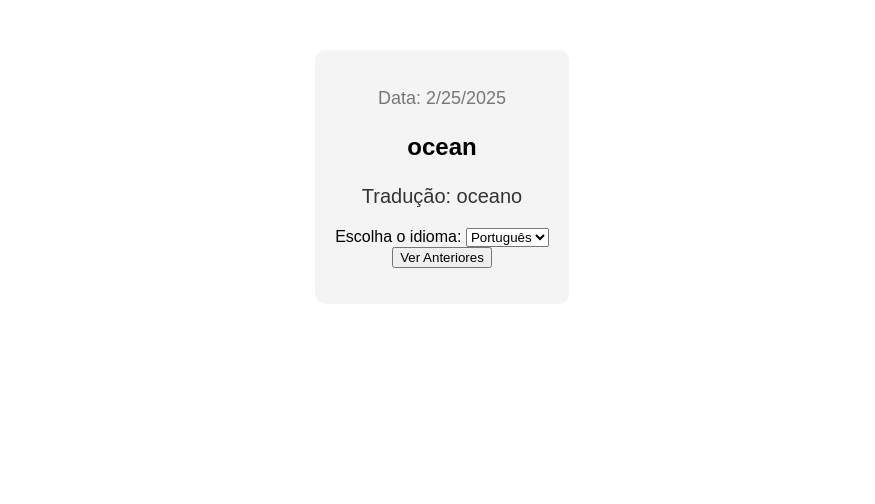
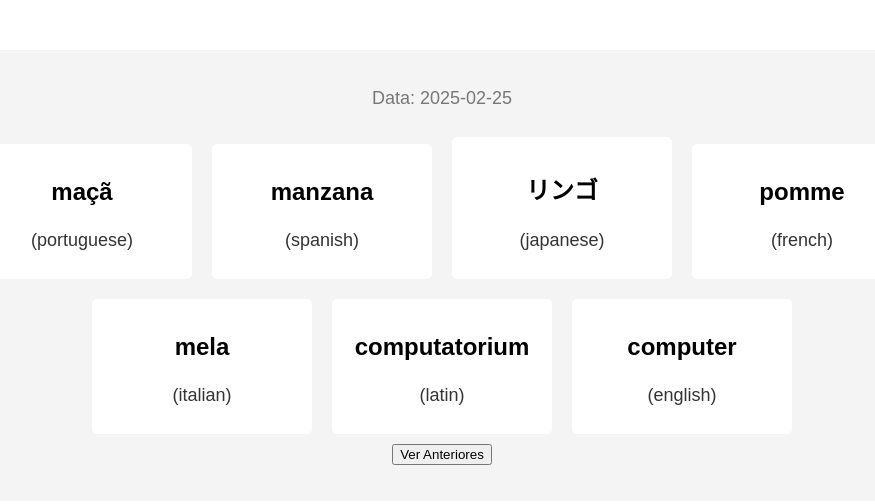
Before and after one commit to wll16/palavra-do-dia, a plain HTML site: page index.html in a window 1280 px wide. Shown: the whole page, without its empty margins (198-1073 px from the left). Drawn offline with Linux system fonts and the light colour scheme.

Commit message:
Update index.html 0.0.3

```diff
--- a/index.html
+++ b/index.html
@@ -16,79 +16,105 @@
             border-radius: 10px;
             display: inline-block;
         }
+        .word-box {
+            background: white;
+            padding: 10px;
+            margin: 10px;
+            border-radius: 5px;
+            display: inline-block;
+            width: 200px;
+        }
         .word {
             font-size: 24px;
             font-weight: bold;
         }
         .translation {
-            font-size: 20px;
+            font-size: 18px;
             color: #333;
         }
         .date {
             font-size: 18px;
             color: #777;
         }
-        .language-select {
-            margin-top: 10px;
+        .history {
+            margin-top: 20px;
         }
     </style>
 </head>
 <body>
     <div class="container">
         <p class="date" id="date"></p>
-        <p class="word" id="word">Carregando...</p>
-        <p class="translation" id="translation"></p>
-        <div class="language-select">
-            <label for="language">Escolha o idioma:</label>
-            <select id="language" onchange="getRandomWord()">
-                <option value="portuguese">Português</option>
-                <option value="spanish">Espanhol</option>
-                <option value="japanese">Japonês</option>
-                <option value="french">Francês</option>
-                <option value="italian">Italiano</option>
-                <option value="latin">Latim</option>
-            </select>
-        </div>
+        <div id="words"></div>
         <button onclick="viewPreviousWords()">Ver Anteriores</button>
         <ul id="previousWords"></ul>
     </div>
 
     <script>
-        const words = [
-            { english: "apple", translations: { portuguese: "maçã", spanish: "manzana", japanese: "リンゴ", french: "pomme", italian: "mela", latin: "malum" } },
-            { english: "sun", translations: { portuguese: "sol", spanish: "sol", japanese: "太陽", french: "soleil", italian: "sole", latin: "sol" } },
-            { english: "computer", translations: { portuguese: "computador", spanish: "computadora", japanese: "コンピューター", french: "ordinateur", italian: "computer", latin: "computatorium" } },
-            { english: "ocean", translations: { portuguese: "oceano", spanish: "océano", japanese: "海", french: "océan", italian: "oceano", latin: "oceanus" } },
-            { english: "mountain", translations: { portuguese: "montanha", spanish: "montaña", japanese: "山", french: "montagne", italian: "montagna", latin: "mons" } }
-        ];
+        const languages = ["portuguese", "spanish", "japanese", "french", "italian", "latin", "english"];
+
+        const dictionary = {
+            portuguese: ["maçã", "sol", "computador", "oceano", "montanha"],
+            spanish: ["manzana", "sol", "computadora", "océano", "montaña"],
+            japanese: ["リンゴ", "太陽", "コンピューター", "海", "山"],
+            french: ["pomme", "soleil", "ordinateur", "océan", "montagne"],
+            italian: ["mela", "sole", "computer", "oceano", "montagna"],
+            latin: ["malum", "sol", "computatorium", "oceanus", "mons"],
+            english: ["apple", "sun", "computer", "ocean", "mountain"]
+        };
 
         let previousWords = [];
 
-        function getRandomWord() {
-            const randomIndex = Math.floor(Math.random() * words.length);
-            const word = words[randomIndex];
-            const selectedLanguage = document.getElementById("language").value;
+        function getRandomWordForLanguage(language) {
+            const words = dictionary[language];
+            return words[Math.floor(Math.random() * words.length)];
+        }
 
-            document.getElementById("word").textContent = word.english;
-            document.getElementById("translation").textContent = `Tradução: ${word.translations[selectedLanguage]}`;
+        function getDailyWords() {
+            const today = new Date();
+            const dateString = today.toISOString().split('T')[0];
+            document.getElementById("date").textContent = `Data: ${dateString}`;
 
-            const today = new Date().toLocaleDateString();
-            document.getElementById("date").textContent = `Data: ${today}`;
+            const wordsContainer = document.getElementById("words");
+            wordsContainer.innerHTML = "";
 
-            previousWords.push(`${word.english} - ${word.translations[selectedLanguage]}`);
+            let dailyWords = {};
+            languages.forEach(lang => {
+                const word = getRandomWordForLanguage(lang);
+                dailyWords[lang] = word;
+
+                const wordBox = document.createElement("div");
+                wordBox.className = "word-box";
+                wordBox.innerHTML = `<p class="word">${word}</p><p class="translation">(${lang})</p>`;
+                wordsContainer.appendChild(wordBox);
+            });
+
+            previousWords.push({ date: dateString, words: dailyWords });
+            localStorage.setItem("previousWords", JSON.stringify(previousWords));
         }
 
         function viewPreviousWords() {
             const list = document.getElementById("previousWords");
             list.innerHTML = "";
-            previousWords.forEach(word => {
+            previousWords.forEach(entry => {
                 const listItem = document.createElement("li");
-                listItem.textContent = word;
+                listItem.textContent = `${entry.date}: ${JSON.stringify(entry.words)}`;
                 list.appendChild(listItem);
             });
         }
 
-        window.onload = getRandomWord;
+        function checkDailyUpdate() {
+            const lastUpdate = localStorage.getItem("lastUpdate");
+            const today = new Date().toISOString().split('T')[0];
+            if (lastUpdate !== today) {
+                getDailyWords();
+                localStorage.setItem("lastUpdate", today);
+            } else {
+                previousWords = JSON.parse(localStorage.getItem("previousWords")) || [];
+                viewPreviousWords();
+            }
+        }
+
+        window.onload = checkDailyUpdate;
     </script>
 </body>
 </html>
```
